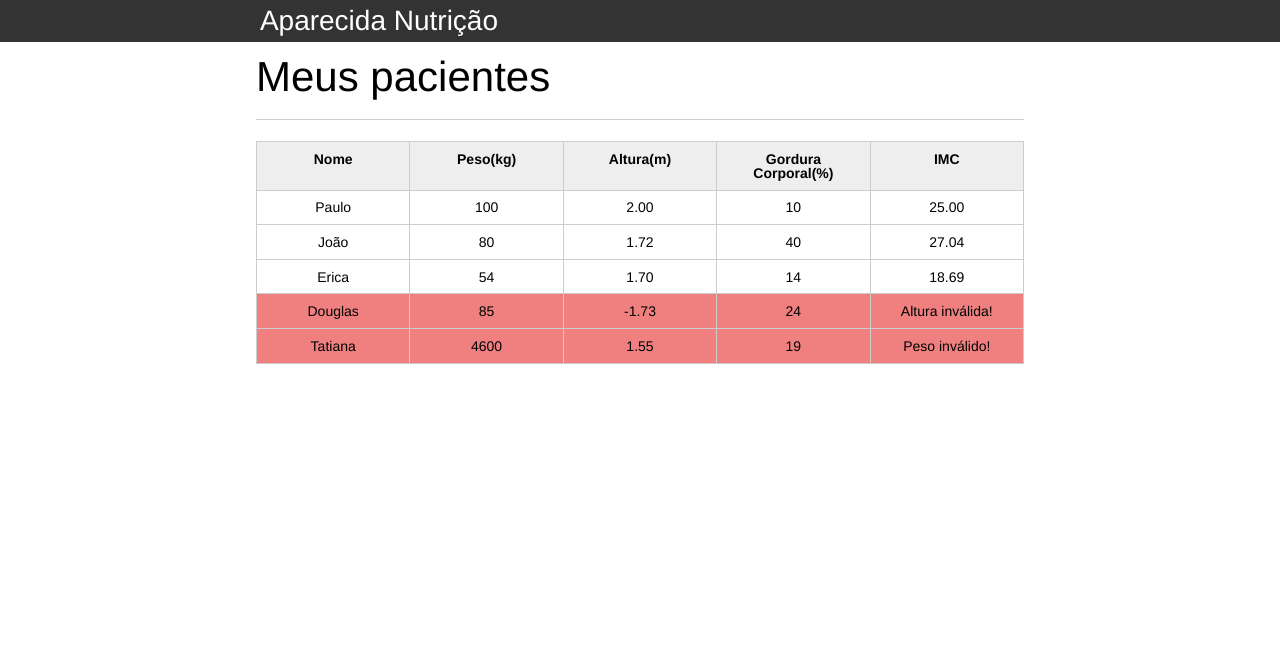
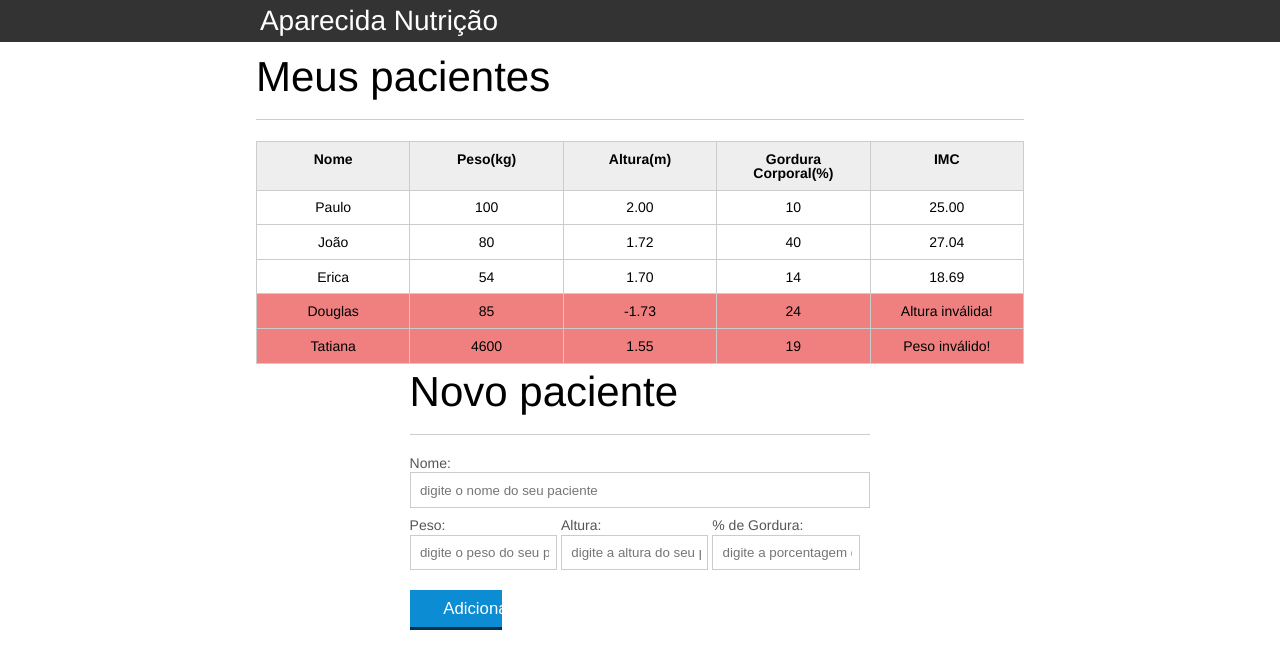
Before and after one commit to VinyJos/aparecida-nutricao, a plain HTML site: page index.html in a window 1280 px wide. Drawn offline with Linux system fonts and the light colour scheme.

Commit message:
Formulário no html

```diff
--- a/index.html
+++ b/index.html
@@ -74,6 +74,31 @@
 			</table>
 
 
+			<section class="container">
+				<h2 id="titulo-form">Novo paciente</h2>
+				<ul id="mensagens-erro"></ul>
+				<form id="form-adiciona">
+					<div class="">
+						<label for="nome">Nome:</label>
+						<input id="nome" name="nome" type="text" placeholder="digite o nome do seu paciente" class="campo">
+					</div>
+					<div class="grupo">
+						<label for="peso">Peso:</label>
+						<input id="peso" name="peso" type="text" placeholder="digite o peso do seu paciente" class="campo campo-medio">
+					</div>
+					<div class="grupo">
+						<label for="altura">Altura:</label>
+						<input id="altura" name="altura" type="text" placeholder="digite a altura do seu paciente" class="campo campo-medio">
+					</div>
+					<div class="grupo">
+						<label for="gordura">% de Gordura:</label>
+						<input id="gordura" type="text" placeholder="digite a porcentagem de gordura do seu paciente" class="campo campo-medio">
+					</div>
+
+					<button id="adicionar-paciente" class="botao bto-principal">Adicionar</button>
+				</form>
+			</section>
+
 	</main>
 
 	<script src="js/principal.js"></script>
--- a/js/principal.js
+++ b/js/principal.js
@@ -3,6 +3,7 @@
 // Buscar todos paciente
 var pacientes = document.querySelectorAll(".paciente");
 
+// Fazer a iteração para calcular para todos os pacientes
 for (let i = 0; i < pacientes.length; i++) {
 
     var paciente = pacientes[i]
```
